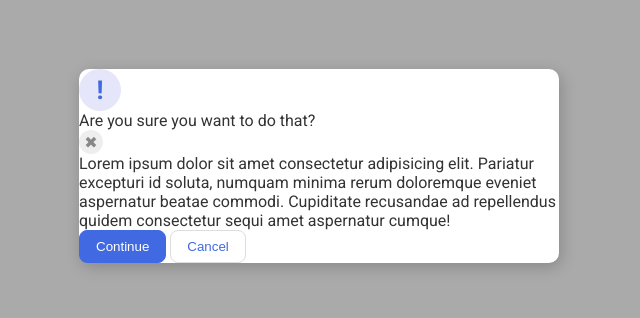
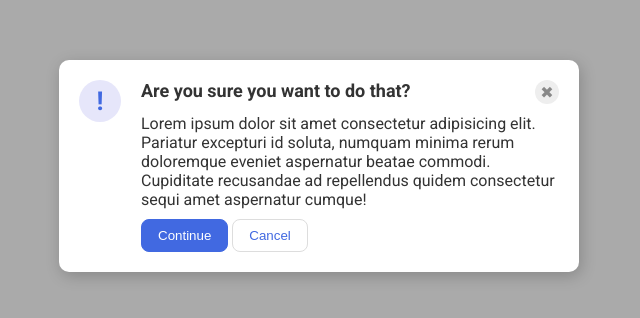
Before and after one commit to Charle3667/css-exercises, a plain HTML site: page flex/05-flex-modal/index.html in a window 1280 px wide. Shown: the part 234-552 px from the top of the page, without its empty margins (321-961 px from the left). Drawn offline with Linux system fonts and the light colour scheme.

Commit message:
completed flex exercise 5

```diff
--- a/flex/05-flex-modal/index.html
+++ b/flex/05-flex-modal/index.html
@@ -10,11 +10,17 @@
 <body>
   <div class="modal">
     <div class="icon">!</div>
-    <div class="header">Are you sure you want to do that?</div>
-    <div class="close-button">✖</div>
-    <div class="text">Lorem ipsum dolor sit amet consectetur adipisicing elit. Pariatur excepturi id soluta, numquam minima rerum doloremque eveniet aspernatur beatae commodi. Cupiditate recusandae ad repellendus quidem consectetur sequi amet aspernatur cumque!</div>
-    <button class="continue">Continue</button>
-    <button class="cancel">Cancel</button>
+    <div class="main">
+      <div class="top">
+        <div class="header">Are you sure you want to do that?</div>
+        <div class="close-button">✖</div>
+      </div>
+      <div class="text">Lorem ipsum dolor sit amet consectetur adipisicing elit. Pariatur excepturi id soluta, numquam minima rerum doloremque eveniet aspernatur beatae commodi. Cupiditate recusandae ad repellendus quidem consectetur sequi amet aspernatur cumque!</div>
+      <dev class="bottom">
+        <button class="continue">Continue</button>
+        <button class="cancel">Cancel</button>
+      </dev>
+    </div>
   </div>
 </body>
 </html>
--- a/flex/05-flex-modal/style.css
+++ b/flex/05-flex-modal/style.css
@@ -20,6 +20,27 @@ body {
   width: 480px;
   border-radius: 10px;
   box-shadow: 2px 4px 16px rgba(0,0,0,.2);
+  display: flex;
+  padding: 20px;
+  gap: 20px;
+
+}
+
+.main {
+  display: flex;
+  flex-direction: column;
+  justify-content: space-around;
+  gap: 10px;
+}
+
+.top {
+  display: flex;
+  justify-content: space-between;
+}
+
+.header {
+  font-weight: bold;
+  font-size: large;
 }
 
 .icon {
@@ -33,6 +54,7 @@ body {
   display: flex;
   align-items: center;
   justify-content: center;
+  flex-shrink: 0;
 }
 
 .close-button {
```
Also changed, not shown: 1 other file.
